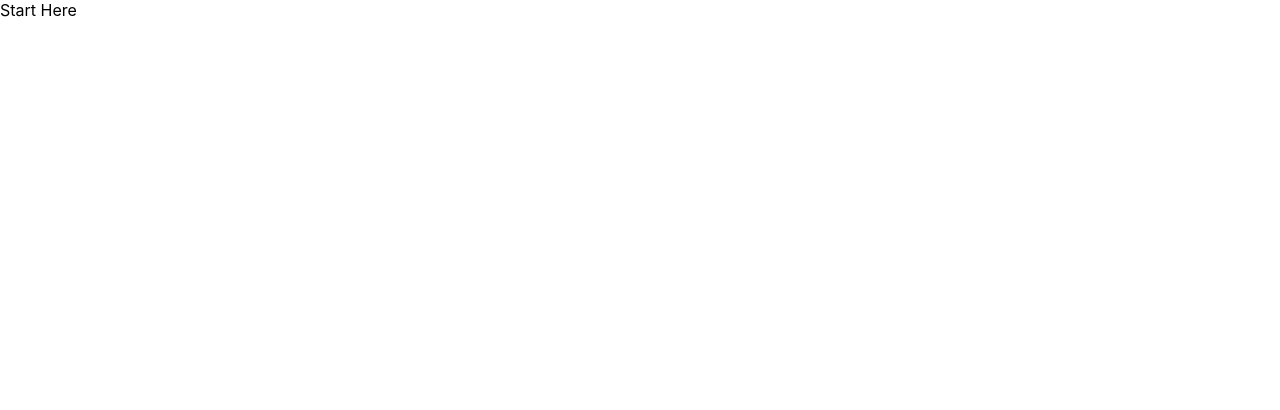
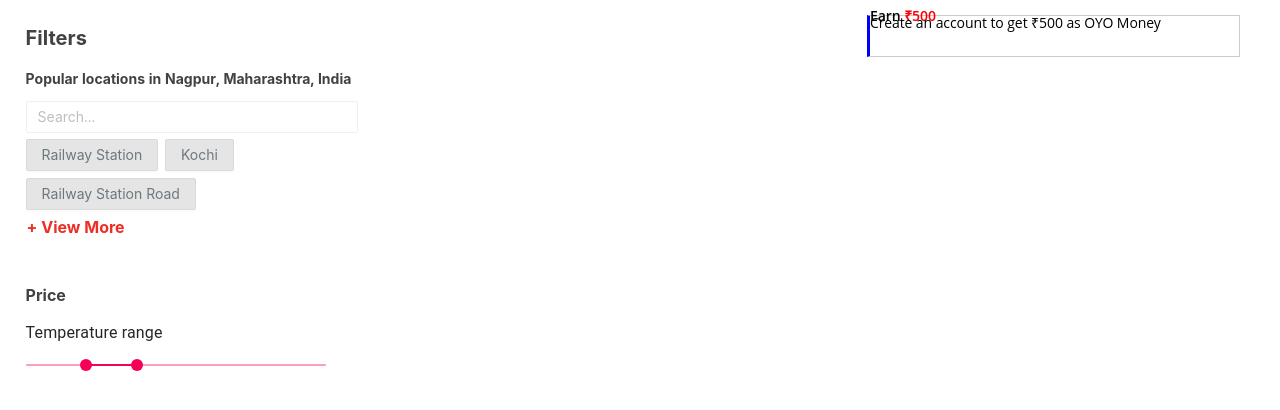
Before and after one commit to AlbartJose/oyo_rooms, a React (Create React App) app in the folder oyorooms-react-clone/: page / in a window 1280 px wide. Shown: the top 410 px of the page. Built offline with nearby package versions, Linux system fonts and the light colour scheme.

Commit message:
Filters, slider is done

```diff
--- a/oyorooms-react-clone/package.json
+++ b/oyorooms-react-clone/package.json
@@ -3,10 +3,13 @@
   "version": "0.1.0",
   "private": true,
   "dependencies": {
+    "@material-ui/core": "^4.12.3",
     "@testing-library/jest-dom": "^5.14.1",
     "@testing-library/react": "^11.2.7",
     "@testing-library/user-event": "^12.8.3",
+    "antd": "^4.16.13",
     "axios": "^0.21.4",
+    "install": "^0.13.0",
     "react": "^17.0.2",
     "react-dom": "^17.0.2",
     "react-router-dom": "^5.3.0",
--- a/oyorooms-react-clone/src/App.js
+++ b/oyorooms-react-clone/src/App.js
@@ -1,9 +1,9 @@
-
+import { HotelOptions } from "./routers/HotelOptions";
 
 function App() {
   return (
     <div>
-      Start Here
+      <HotelOptions />
       {/* Comments Everything You write in this file */}
     </div>
   );
--- /dev/null
+++ b/oyorooms-react-clone/src/components/Filters/Filters.jsx
@@ -0,0 +1,35 @@
+import { Locations } from "./Locations";
+import { SlideBar } from "./SlideBar";
+import styled from "styled-components";
+
+const P1 = styled.p`
+  font-size: 20px;
+  font-style: normal;
+  font-weight: 700;
+  line-height: 24px;
+  letter-spacing: 0em;
+  text-align: left;
+  color: #424242;
+`;
+const P2 = styled.p`
+  font-size: 14px;
+  font-style: normal;
+  font-weight: 700;
+  line-height: 17px;
+  letter-spacing: 0em;
+  text-align: left;
+  color: #424242;
+`;
+
+export const Filters = () => {
+  return (
+    <>
+      <P1>Filters</P1>
+      <P2>Popular locations in Nagpur, Maharashtra, India</P2>
+      <Locations />
+      <br />
+      <br />
+      <SlideBar />
+    </>
+  );
+};
--- /dev/null
+++ b/oyorooms-react-clone/src/components/Filters/Locations.jsx
@@ -0,0 +1,64 @@
+import { Input, Button } from "antd";
+import "antd/dist/antd.css";
+import styled from "styled-components";
+
+const ButtonDiv = styled.div`
+  display: flex;
+  flex-wrap: wrap;
+  /* margin-right: 5%; */
+`;
+
+export const Locations = () => {
+  return (
+    <>
+      <Input
+        placeholder="Search..."
+        style={{ color: "#F0F0F0", borderColor: "#F0F0F0" }}
+      />
+      <ButtonDiv>
+        <Button
+          style={{
+            width: "auto",
+            margin: "2% 2% 0 0",
+            background: "#E5E5E5",
+            color: "#6D787D",
+          }}
+        >
+          Railway Station
+        </Button>
+        <Button
+          style={{
+            width: "auto",
+            margin: "2% 2% 0 0",
+            background: "#E5E5E5",
+            color: "#6D787D",
+          }}
+        >
+          Kochi
+        </Button>
+        <Button
+          style={{
+            width: "auto",
+            margin: "2% 2% 0 0",
+            background: "#E5E5E5",
+            color: "#6D787D",
+          }}
+        >
+          Railway Station Road
+        </Button>
+      </ButtonDiv>
+      <Button
+        type="link"
+        style={{
+          alignSelf: "flex-start",
+          color: "#EE2E24",
+          paddingLeft: 0,
+          fontSize: 16,
+          fontWeight: 700,
+        }}
+      >
+        + View More
+      </Button>
+    </>
+  );
+};
--- /dev/null
+++ b/oyorooms-react-clone/src/components/Filters/SlideBar.jsx
@@ -0,0 +1,57 @@
+// import { Slider } from "antd";
+import styled from "styled-components";
+import { makeStyles } from "@material-ui/core/styles";
+import Typography from "@material-ui/core/Typography";
+import Slider from "@material-ui/core/Slider";
+import { useState } from "react";
+
+const useStyles = makeStyles({
+  root: {
+    width: 300,
+  },
+});
+
+function valuetext(value) {
+  return `${value}°C`;
+}
+
+const P = styled.p`
+  font-size: 16px;
+  font-style: normal;
+  font-weight: 700;
+  line-height: 19px;
+  letter-spacing: 0em;
+  text-align: left;
+  color: #424242;
+`;
+
+// function valuetext(value) {
+//   return `${value}°C`;
+// }
+
+export const SlideBar = () => {
+  const classes = useStyles();
+  const [value, setValue] = useState([20, 37]);
+
+  const handleChange = (event, newValue) => {
+    setValue(newValue);
+  };
+  return (
+    <>
+      <P>Price</P>
+      <div className={classes.root}>
+        <Typography id="range-slider" gutterBottom>
+          Temperature range
+        </Typography>
+        <Slider
+          value={value}
+          color="secondary"
+          onChange={handleChange}
+          valueLabelDisplay="auto"
+          aria-labelledby="range-slider"
+          getAriaValueText={valuetext}
+        />
+      </div>
+    </>
+  );
+};
--- /dev/null
+++ b/oyorooms-react-clone/src/components/offers/Offer1.jsx
@@ -0,0 +1,48 @@
+import styled from "styled-components";
+
+const Div = styled.div`
+  border: 1px solid #ccc;
+  border-left: 3px solid blue;
+  position: absolute;
+  width: 373px;
+  height: 42px;
+  right: 40px;
+  top: 15px;
+  line-height: 0.21px;
+  padding: 0;
+
+  & > h5 {
+    font-family: "Open Sans", sans-serif;
+    font-style: normal;
+    font-weight: 600;
+    font-size: 14px;
+    letter-spacing: -0.005em;
+
+    color: #000000;
+  }
+
+  & p {
+    font-family: "Open Sans", sans-serif;
+    font-style: normal;
+    font-size: 14px;
+    /* line-height: 21px; */
+    letter-spacing: -0.005em;
+
+    color: #000000;
+  }
+
+  & span {
+    color: red;
+  }
+`;
+
+export const Offer1 = () => {
+  return (
+    <Div>
+      <h5>
+        Earn <span>₹500</span>
+      </h5>
+      <p>Create an account to get ₹500 as OYO Money</p>
+    </Div>
+  );
+};
--- a/oyorooms-react-clone/src/index.css
+++ b/oyorooms-react-clone/src/index.css
@@ -1,13 +1,13 @@
+@import url("https://fonts.googleapis.com/css2?family=Inter&display=swap");
+
 body {
   margin: 0;
-  font-family: -apple-system, BlinkMacSystemFont, 'Segoe UI', 'Roboto', 'Oxygen',
-    'Ubuntu', 'Cantarell', 'Fira Sans', 'Droid Sans', 'Helvetica Neue',
-    sans-serif;
+  font-family: "Inter", sans-serif;
   -webkit-font-smoothing: antialiased;
   -moz-osx-font-smoothing: grayscale;
 }
 
 code {
-  font-family: source-code-pro, Menlo, Monaco, Consolas, 'Courier New',
+  font-family: source-code-pro, Menlo, Monaco, Consolas, "Courier New",
     monospace;
 }
--- /dev/null
+++ b/oyorooms-react-clone/src/routers/HotelOptions.jsx
@@ -0,0 +1,29 @@
+import { Offer1 } from "../components/offers/Offer1";
+import styled from "styled-components";
+import { Filters } from "../components/Filters/Filters";
+const MainDiv = styled.div`
+  display: flex;
+`;
+const LeftDiv = styled.div`
+  display: flex;
+  flex-direction: column;
+  padding: 2%;
+  width: 30%;
+`;
+const RightDiv = styled.div`
+  display: flex;
+  flex-direction: column;
+`;
+
+export const HotelOptions = () => {
+  return (
+    <MainDiv>
+      <LeftDiv>
+        <Filters />
+      </LeftDiv>
+      <RightDiv>
+        <Offer1 />
+      </RightDiv>
+    </MainDiv>
+  );
+};
```
Also changed, not shown: 2 other files (tests, documents, lock files or other folders).
